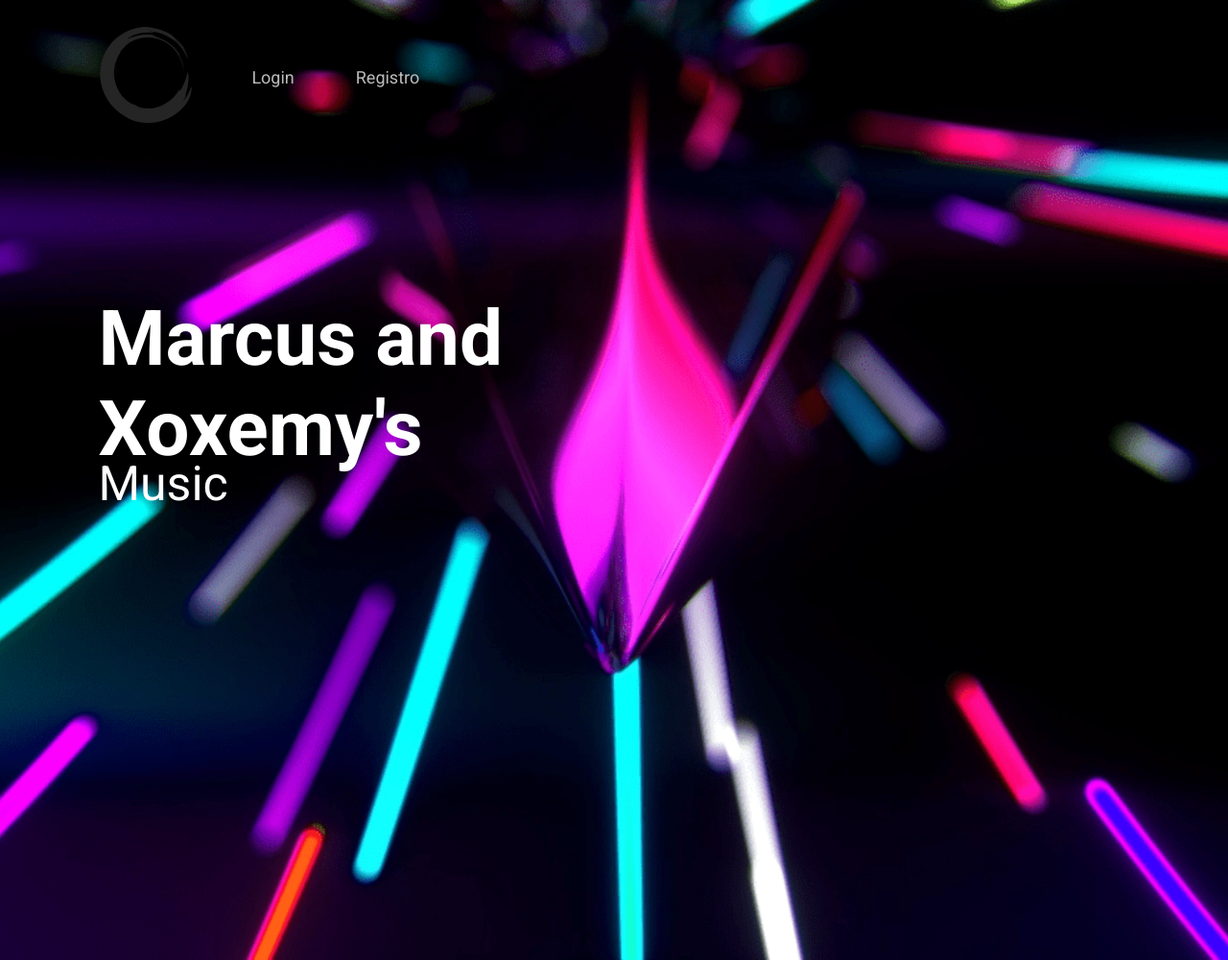
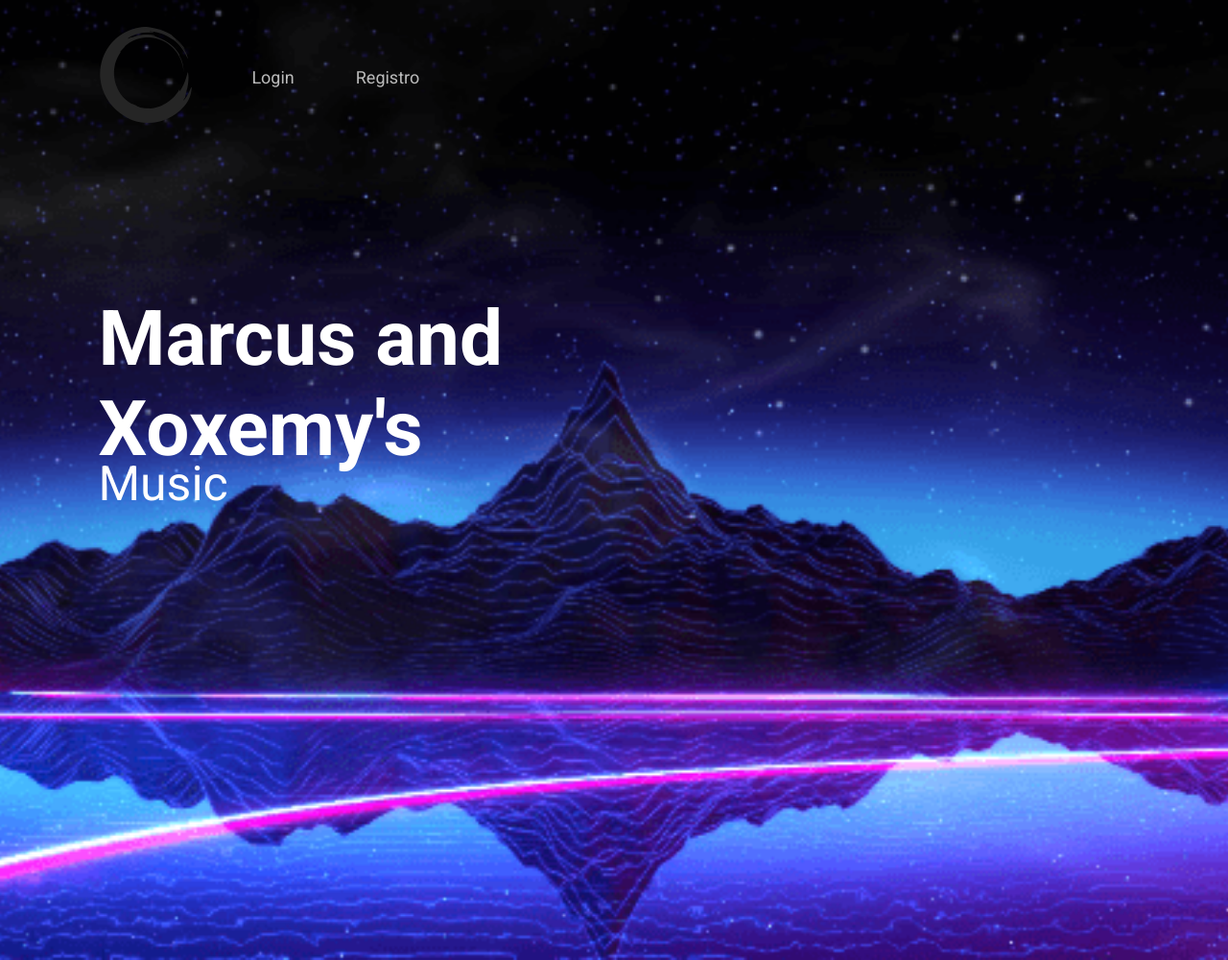
Before and after one commit to marc4919/Youtube-Downloader, a PHP site: page / in a window 1280 px wide. Shown: the whole page at 96% size. Run offline with PHP 8.4, Linux system fonts and the light colour scheme.

Commit message:
Update index.css

```diff
--- a/proyecto/index.css
+++ b/proyecto/index.css
@@ -38,7 +38,7 @@
 .container {
     width: 100%;
     height: 1000px;
-    background-image:url(src/img/background.png);
+    background-image:url(src/img/background.gif);
     background-position: center;
     background-size: cover;
     padding-left: 8%;
```
